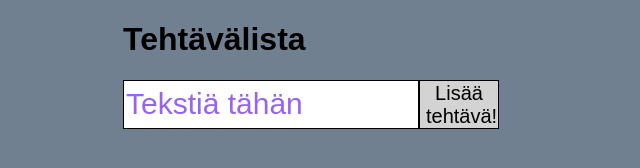
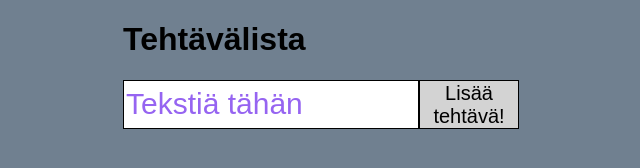
Before and after one commit to Beisori/To-do-simppeli, a plain HTML site: page index.html in a window 1280 px wide. Shown: the whole page, without its empty margins (357-997 px from the left). Drawn offline with Linux system fonts and the light colour scheme.

Commit message:
tehtiin napista leveempi

```diff
--- a/style.css
+++ b/style.css
@@ -7,7 +7,7 @@ body {
 }
 
 .container {
-    width: 420px;
+    width: 400px;
 }
 
 #tekstiKentta {
@@ -21,7 +21,7 @@ body {
 }
 
 #lisaaTehtava {
-    width: 80px;
+    width: 100px;
     height: 49px;
     border: 1px solid black;
     vertical-align: middle;
```
